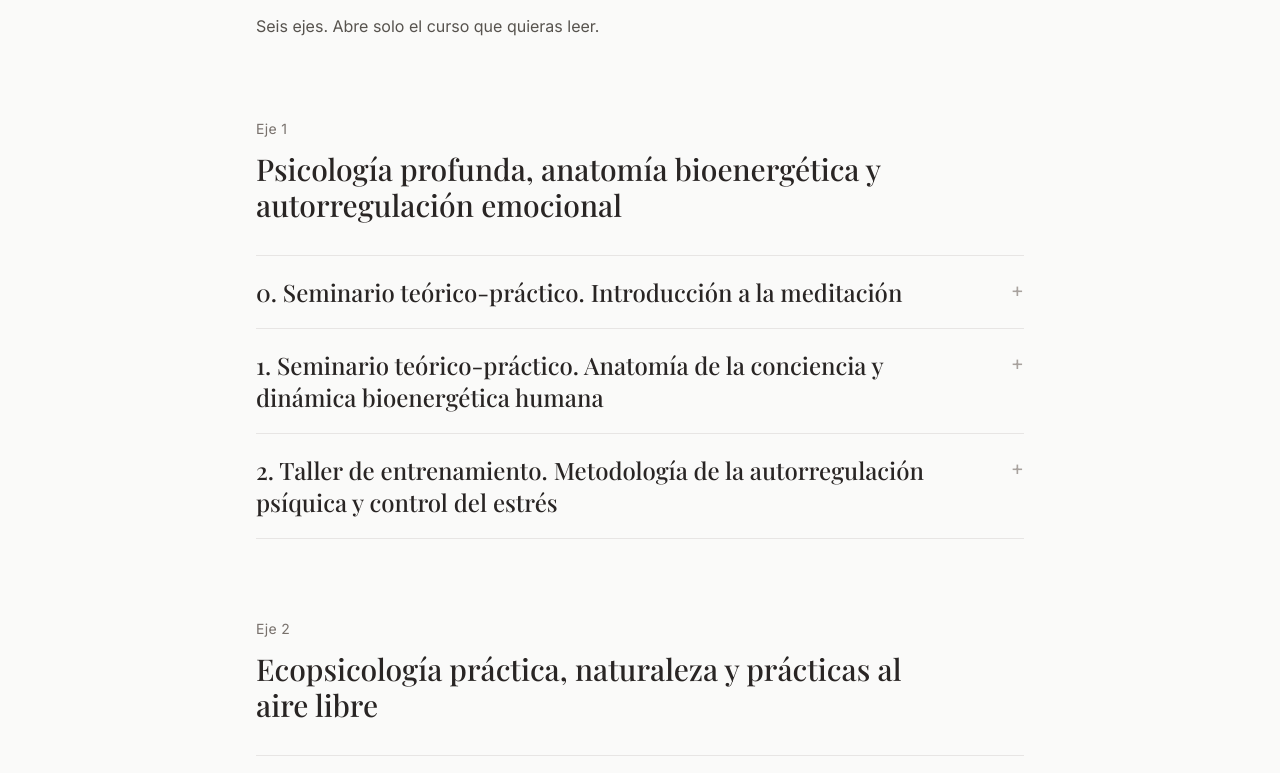
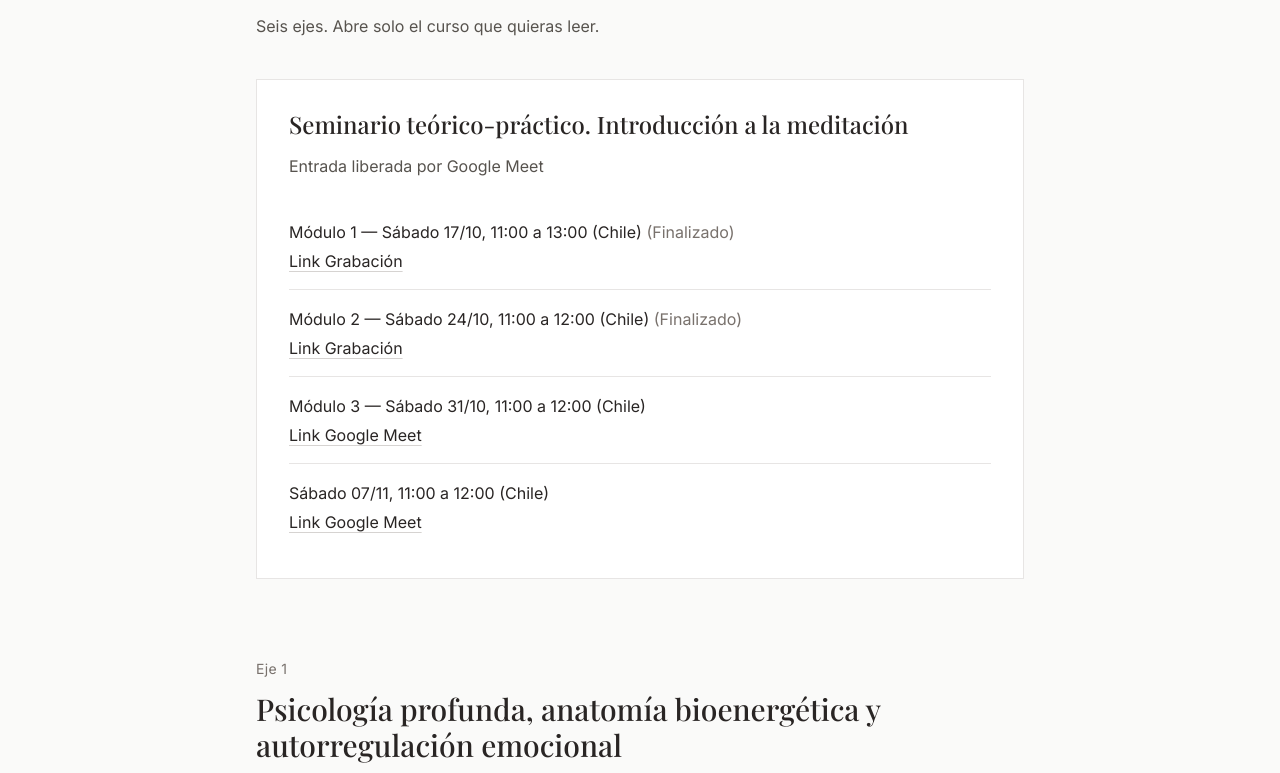
Before and after one commit to andres-silva-zamorano/monjes-de-ciudad, a plain HTML site: page seminarios/index.html in a window 1280 px wide. Shown: the part 309-1082 px from the top of the page. Drawn offline with nearby package versions, Linux system fonts and the light colour scheme.

Commit message:
Muestra el retrato completo y publica el curso de introducción a la meditación.
Co-authored-by: Cursor <cursoragent@cursor.com>

```diff
--- a/seminarios/index.html
+++ b/seminarios/index.html
@@ -84,6 +84,28 @@
       <h1 class="font-serif text-4xl md:text-5xl">Catálogo de Seminarios y Talleres</h1>
       <p class="mt-8 text-lg leading-relaxed">Formación en Psicología Profunda, Ecopsicología y Meditación.</p>
       <p class="mt-4 leading-relaxed text-stone-600">Seis ejes. Abre solo el curso que quieras leer.</p>
+      <aside class="mt-10 border border-stone-200 bg-white px-6 py-7 md:px-8">
+        <h2 class="font-serif text-2xl leading-snug">Seminario teórico-práctico. Introducción a la meditación</h2>
+        <p class="mt-3 leading-relaxed text-stone-600">Entrada liberada por Google Meet</p>
+        <ul class="mt-6 divide-y divide-stone-200">
+          <li class="py-4">
+            <p class="leading-relaxed">Módulo 1 — Sábado 17/10, 11:00 a 13:00 (Chile) <span class="text-stone-500">(Finalizado)</span></p>
+            <p class="mt-1"><a class="underline decoration-stone-300 underline-offset-4 transition-colors duration-300 hover:text-stone-800" href="https://youtu.be/4GGOEXBVLXA?si=ZRsrg2Z72ozRH9Mz">Link Grabación</a></p>
+          </li>
+          <li class="py-4">
+            <p class="leading-relaxed">Módulo 2 — Sábado 24/10, 11:00 a 12:00 (Chile) <span class="text-stone-500">(Finalizado)</span></p>
+            <p class="mt-1"><a class="underline decoration-stone-300 underline-offset-4 transition-colors duration-300 hover:text-stone-800" href="https://youtu.be/QisQyDRnDlc?si=W_JTceu65xYSQxpZ">Link Grabación</a></p>
+          </li>
+          <li class="py-4">
+            <p class="leading-relaxed">Módulo 3 — Sábado 31/10, 11:00 a 12:00 (Chile)</p>
+            <p class="mt-1"><a class="underline decoration-stone-300 underline-offset-4 transition-colors duration-300 hover:text-stone-800" href="https://meet.google.com/mps-rmwn-vky">Link Google Meet</a></p>
+          </li>
+          <li class="py-4">
+            <p class="leading-relaxed">Sábado 07/11, 11:00 a 12:00 (Chile)</p>
+            <p class="mt-1"><a class="underline decoration-stone-300 underline-offset-4 transition-colors duration-300 hover:text-stone-800" href="https://meet.google.com/mps-rmwn-vky">Link Google Meet</a></p>
+          </li>
+        </ul>
+      </aside>
       <section class="mt-20">
         <p class="text-sm tracking-wide text-stone-500">Eje 1</p>
         <h2 class="mt-3 max-w-2xl font-serif text-2xl leading-snug md:text-3xl">Psicología profunda, anatomía bioenergética y autorregulación emocional</h2>
```
Also changed, not shown: sobre-nosotros/index.html (+1 -1 lines), sobre-nosotros/andres.jpg (added).
